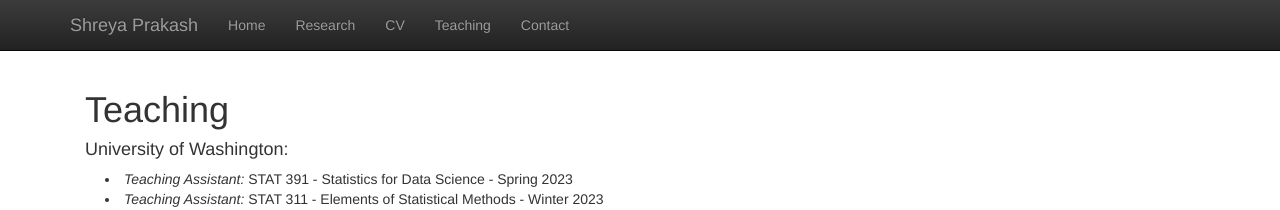
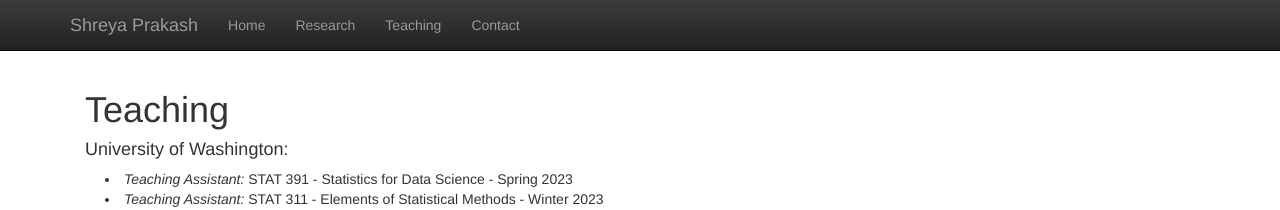
Before and after one commit to shreyap18/shreyap18.github.io, a Jekyll site: the page built from teaching.html, in a window 1280 px wide. Shown: the top 210 px of the page. Built offline with Jekyll 4.4.1, drawn with Linux system fonts in a browser that asks for light colours; nearby versions of some CDN libraries; library files that are not in the unit come from our copies.

Commit message:
removing cv.html in default file

```diff
--- a/_layouts/default.html
+++ b/_layouts/default.html
@@ -45,7 +45,7 @@
           <li><a class="active" href="//shreyap18.github.io">Home</a></li>
           <!-- <li><a class="active" href="research.html">Research</a></li> -->
           <li><a class="active" href="research.html">Research</a></li>
-          <li><a class="active" href="cv.html">CV</a></li>
+          <!-- <li><a class="active" href="cv.html">CV</a></li> -->
           <li><a class="active" href="teaching.html">Teaching</a></li>
           <!-- <li><a class="active" href="tutoring.html">Tutoring</a></li> -->
           <li><a class="active" href="contact.html">Contact</a></li>
```
